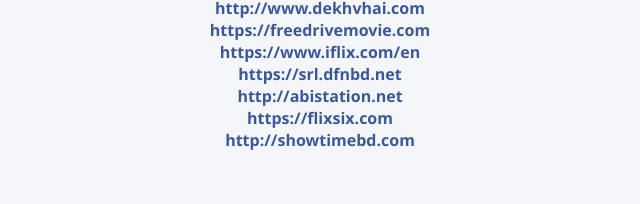
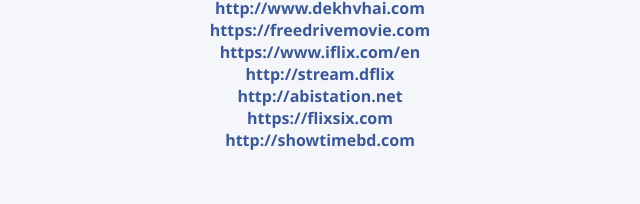
Before and after one commit to starlinknet/starlinknet.github.io, a plain HTML site: page index.html in a window 1280 px wide. Both pictures are taken after a click on the button "Media Server". Shown: the part 319-523 px from the top of the page, 320-960 px from the left. Drawn offline with Linux system fonts and the light colour scheme.

Commit message:
Update index.html

```diff
--- a/index.html
+++ b/index.html
@@ -114,6 +114,7 @@
 	<li><a href="http://103.77.252.113/" target="_blank">http://103.77.252.113</a></li>
 	<li><a href="http://cdn.dflix.live:5050/" target="_blank">DFlix CDN</a></li>
 	<li><a href="http://crazyctg.com/" target="_blank">crazyctg.com</a></li>
+	<li><a href="https://srl.dfnbd.net/" target="_blank">https://srl.dfnbd.net</a></li>
       </ul>
     </div>
 
@@ -125,7 +126,7 @@
         <li><a href="http://www.dekhvhai.com/" target="_blank">http://www.dekhvhai.com</a></li>
 	<li><a href="https://freedrivemovie.com/" target="_blank">https://freedrivemovie.com</a></li>
 	<li><a href="https://www.iflix.com/en" target="_blank">https://www.iflix.com/en</a></li>
-        <li><a href="https://srl.dfnbd.net/" target="_blank">https://srl.dfnbd.net</a></li>
+        <li><a href="http://stream.dflix.live:8096/web/" target="_blank">http://stream.dflix</a></li>
 	<li><a href="http://abistation.net/" target="_blank">http://abistation.net</a></li>
         <li><a href="https://flixsix.com/" target="_blank">https://flixsix.com</a></li>
 	    <li><a href="http://showtimebd.com/" target="_blank">http://showtimebd.com</a></li>
```
